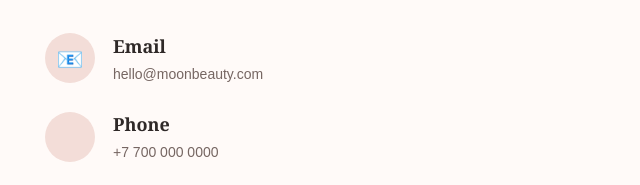
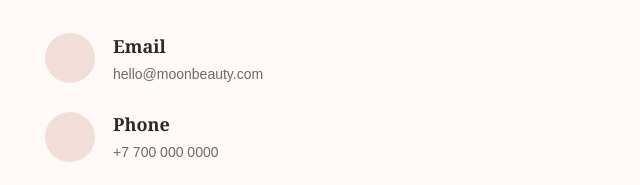
Before and after one commit to klisnn/moonbeauty, a plain HTML site: page contact.html in a window 1280 px wide. Shown: the part 791-976 px from the top of the page, 0-640 px from the left. Drawn offline with Linux system fonts and the light colour scheme.

Commit message:
Update contact.html

```diff
--- a/contact.html
+++ b/contact.html
@@ -93,7 +93,7 @@
                 <div class="contact-details">
 
                     <div>
-                        <span>📧</span>
+                        <span></span>
 
                         <div>
                             <h3>Email</h3>
```
